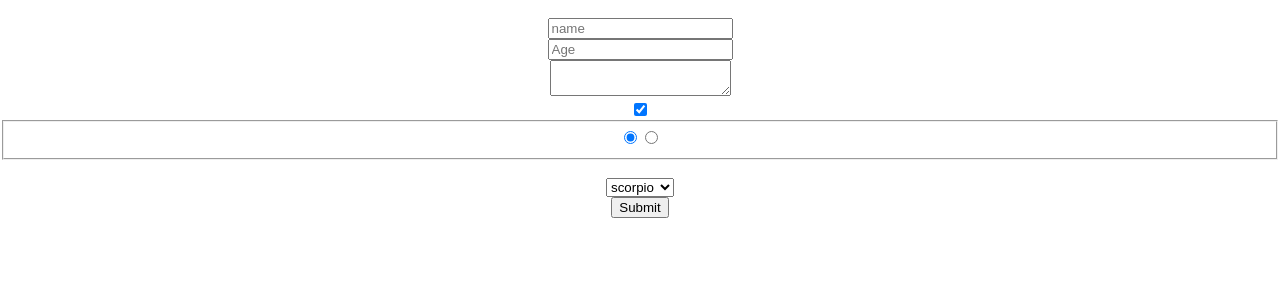
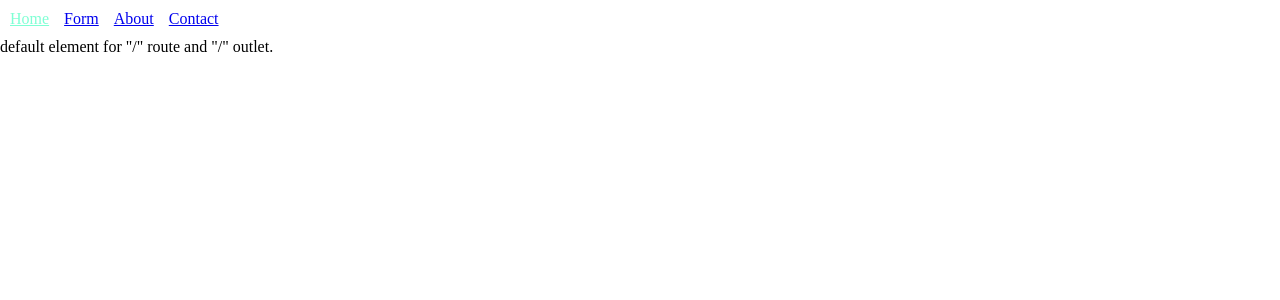
Before and after one commit to megha8191/formapp, a React (Create React App) app: page / in a window 1280 px wide. Shown: the top 300 px of the page. Built offline with nearby package versions, Linux system fonts and the light colour scheme.

Commit message:
react-router <routes> working

```diff
--- a/package.json
+++ b/package.json
@@ -8,6 +8,7 @@
     "@testing-library/user-event": "^13.5.0",
     "react": "^18.3.1",
     "react-dom": "^18.3.1",
+    "react-router-dom": "^6.23.0",
     "react-scripts": "5.0.1",
     "web-vitals": "^2.1.4"
   },
--- a/src/App.css
+++ /dev/null
@@ -1,38 +0,0 @@
-.App {
-  text-align: center;
-}
-
-.App-logo {
-  height: 40vmin;
-  pointer-events: none;
-}
-
-@media (prefers-reduced-motion: no-preference) {
-  .App-logo {
-    animation: App-logo-spin infinite 20s linear;
-  }
-}
-
-.App-header {
-  background-color: #282c34;
-  min-height: 100vh;
-  display: flex;
-  flex-direction: column;
-  align-items: center;
-  justify-content: center;
-  font-size: calc(10px + 2vmin);
-  color: white;
-}
-
-.App-link {
-  color: #61dafb;
-}
-
-@keyframes App-logo-spin {
-  from {
-    transform: rotate(0deg);
-  }
-  to {
-    transform: rotate(360deg);
-  }
-}
--- a/src/App.js
+++ b/src/App.js
@@ -1,56 +1,27 @@
-import { useState } from 'react';
-import './App.css';
+
+import Formcmpt from './components/Formcmpt';
+import Contact from './components/Contact';
+import Aboutus from './components/Aboutus';
+import React from 'react';
+import {Routes,Route, Outlet} from "react-router-dom"
+import Header from './components/Header';
+
 
 function App() {
-  const [formdata,setFormdata] =useState({
-    fname:"",
-    age:"",
-    comment:"",
-    check:true,
-    mode:"offline",
-    car:""
-  })
+  return(
+  <div className='App'>
 
-  const handleChange=(e)=>{
-    const {name , value,type,checked} =e.target
-    setFormdata((prev)=>({
-      ...prev,
-      [name]: (type=="checkbox")? checked : value
-    }))
-      //   setFormdata({
-      //     ...formdata,
-      //     [name]: (type=="checkbox")? checked : value
-      //   })
-  }
-  const handleform=(event)=>{
-    event.preventDefault();
-    console.log('printing values........')
-    console.log(formdata)
-  }
-
-  return (
-    <div className="App">
-       <form onSubmit={handleform}>
-        <div>
-         <br/><input type='text' placeholder='name' name='fname' onChange={handleChange}/>
-         <br/><input type='number' placeholder='Age' name='age' onChange={handleChange}/>
-         <br/><textarea name='comment' onChange={handleChange}/>
-         <br/><input type='checkbox' checked={formdata.check} name='check' onChange={handleChange}/>
-         <fieldset>
-          <input type='radio' name='mode' value="offline" onChange={handleChange} checked={(formdata.mode=="offline")}/>
-          <input type='radio' name='mode' value="online" onChange={handleChange} checked={(formdata.mode=="online")}/>
-         </fieldset>
-         <br/>
-         <select value={formdata.car} name='car' onChange={handleChange}>
-          <option name="scorpio">scorpio</option>
-          <option name="thar">thar</option>
-          <option name="fortuner">fortuner</option>
-         </select>
-         <br/><button type='submit'>Submit</button>
-        </div>
-       </form>
-    </div>
-  );
+     <Routes>
+        <Route path="/" element={<div> <Header/><Outlet/> </div>}>
+          <Route index element={<div>default element for "/" route and "/" outlet.</div>}></Route>
+          <Route path="/contact" element={<Contact/>}></Route>
+          <Route path='/about' element={<Aboutus/>}></Route>
+        </Route>
+        <Route path='/form' element={<Formcmpt/>}></Route>
+        <Route path='*' element={<div>Error not found</div>}></Route>
+     </Routes>
+  </div>
+  )
 }
 
 export default App;
--- /dev/null
+++ b/src/components/Aboutus.js
@@ -0,0 +1,9 @@
+import React from 'react'
+
+const Aboutus = () => {
+  return (
+    <div>Aboutus</div>
+  )
+}
+
+export default Aboutus
--- /dev/null
+++ b/src/components/Contact.js
@@ -0,0 +1,9 @@
+import React from 'react'
+
+const Contact = () => {
+  return (
+    <div>Contact</div>
+  )
+}
+
+export default Contact
--- /dev/null
+++ b/src/components/Formcmpt.js
@@ -0,0 +1,55 @@
+import React from 'react'
+import { useState } from 'react';
+
+const Formcmpt =()=>{
+    const [formdata,setFormdata] =useState({
+        fname:"",
+        age:"",
+        comment:"",
+        check:true,
+        mode:"offline",
+        car:""
+      })
+
+      const handleChange=(e)=>{
+        const {name , value,type,checked} =e.target
+        setFormdata((prev)=>({
+          ...prev,
+          [name]: (type==="checkbox")? checked : value
+        }))
+           /*  setFormdata({
+                    ...formdata,
+                })      */
+      }
+      const handleform=(event)=>{
+        event.preventDefault();
+        console.log('printing values........')
+        console.log(formdata)
+      }
+
+      return (
+        <div className="">
+           <form onSubmit={handleform}>
+            <div>
+             <br/><input type='text' placeholder='name' name='fname' onChange={handleChange}/>
+             <br/><input type='number' placeholder='Age' name='age' onChange={handleChange}/>
+             <br/><textarea name='comment' onChange={handleChange}/>
+             <br/><input type='checkbox' checked={formdata.check} name='check' onChange={handleChange}/>
+             <fieldset>
+              <input type='radio' name='mode' value="offline" onChange={handleChange} checked={(formdata.mode==="offline")}/>
+              <input type='radio' name='mode' value="online" onChange={handleChange} checked={(formdata.mode==="online")}/>
+             </fieldset>
+             <br/>
+             <select value={formdata.car} name='car' onChange={handleChange}>
+              <option name="scorpio">scorpio</option>
+              <option name="thar">thar</option>
+              <option name="fortuner">fortuner</option>
+             </select>
+             <br/><button type='submit'>Submit</button>
+            </div>
+           </form>
+        </div>
+      );
+}
+
+export default Formcmpt
--- /dev/null
+++ b/src/components/Header.js
@@ -0,0 +1,17 @@
+import React from 'react'
+import { Link ,NavLink} from 'react-router-dom'
+
+const Header = () => {
+  return (
+    <header>
+        <nav className='navbar'>
+            <NavLink to="/">Home</NavLink>
+            <NavLink to="/form">Form</NavLink>
+            <NavLink to="/about">About</NavLink>
+            <NavLink to="/contact">Contact</NavLink>
+        </nav>
+    </header>
+  )
+}
+
+export default Header
--- a/src/index.css
+++ b/src/index.css
@@ -6,3 +6,12 @@ code {
   font-family: source-code-pro, Menlo, Monaco, Consolas, 'Courier New',
     monospace;
 }
+
+.navbar{
+  display: flex;
+  gap:15px;
+  padding: 10px;
+}
+header .active{
+  color:aquamarine;
+}
--- a/src/index.js
+++ b/src/index.js
@@ -2,10 +2,14 @@ import React from 'react';
 import ReactDOM from 'react-dom/client';
 import './index.css';
 import App from './App';
+import { BrowserRouter } from 'react-router-dom';
+
 
 const root = ReactDOM.createRoot(document.getElementById('root'));
 root.render(
   <React.StrictMode>
-    <App />
+    <BrowserRouter>
+       <App/>
+    </BrowserRouter>
   </React.StrictMode>
 );
```
Also changed, not shown: 1 other file (tests, documents, lock files or other folders).
